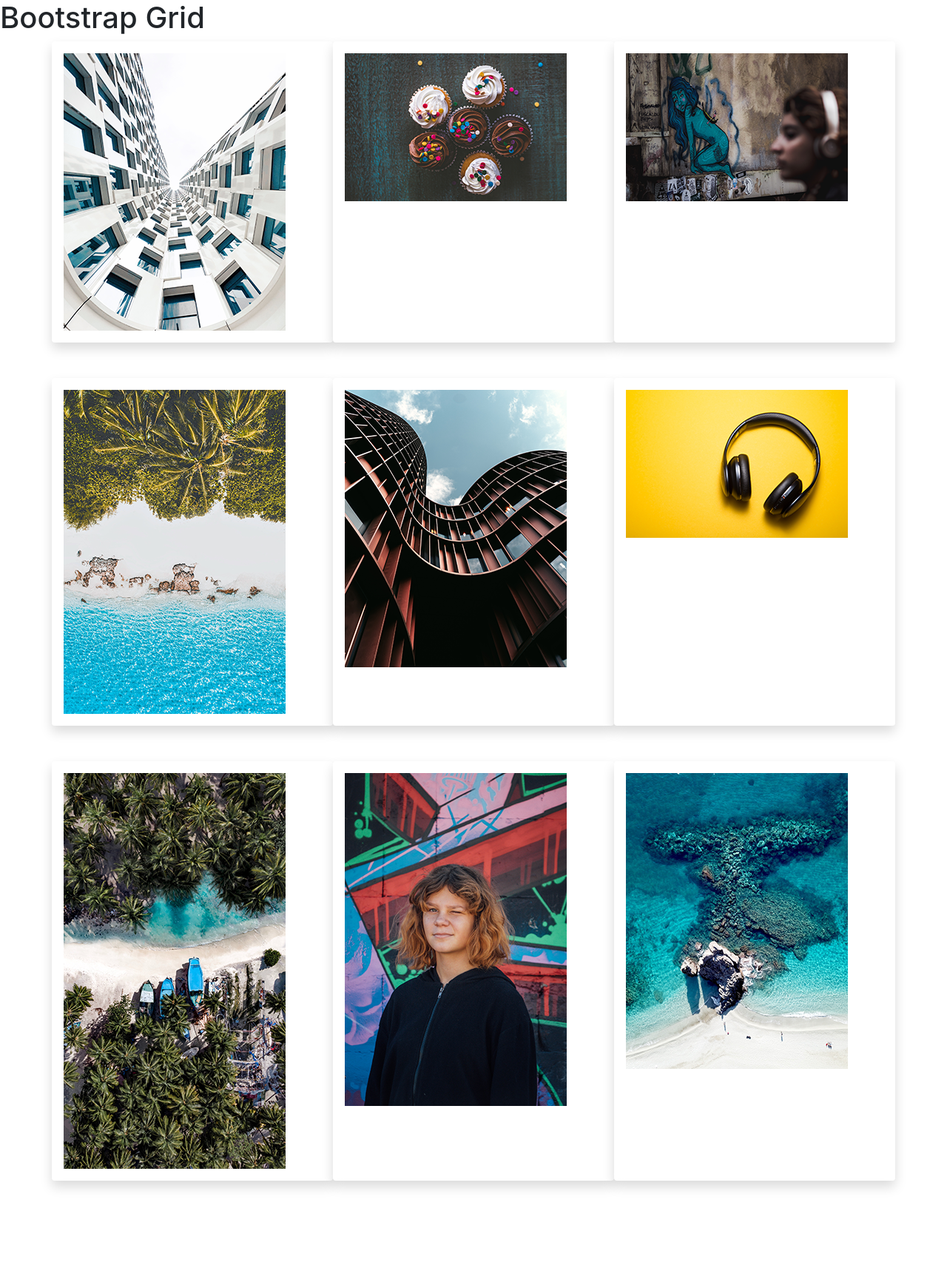
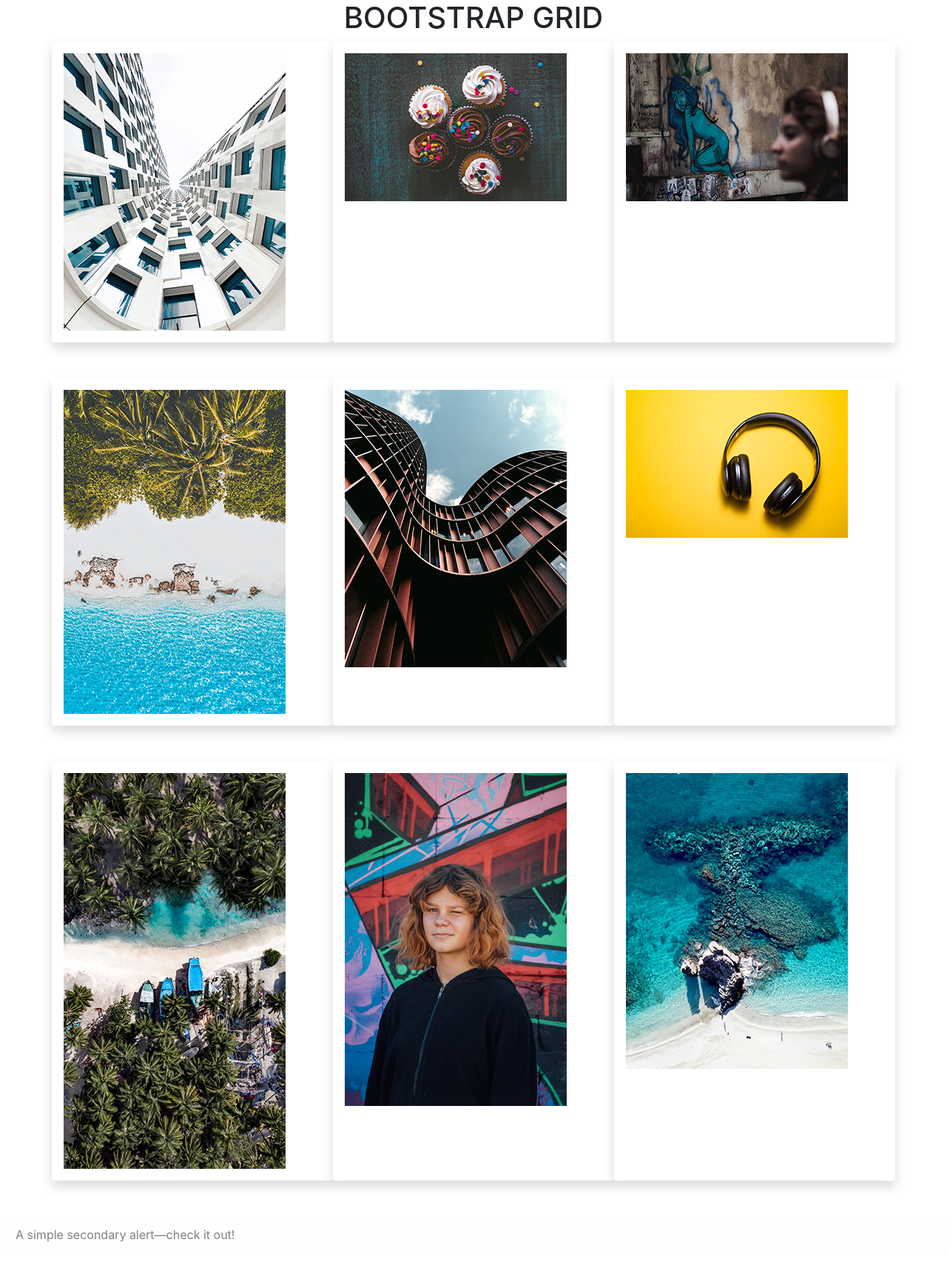
Before and after one commit to sashahayles/m2-hw2-hayles-sasha, a plain HTML site: page index.html in a window 1280 px wide. Shown: the whole page at 74% size. Before the commit the page ends 1644 px from the top, so only its background shows below. Drawn offline with nearby package versions, Linux system fonts and the light colour scheme.

Commit message:
Add text utilities and alert component

```diff
--- a/index.html
+++ b/index.html
@@ -7,11 +7,12 @@
 
     <!-- Bootstrap CSS -->
     <link rel="stylesheet" href="https://stackpath.bootstrapcdn.com/bootstrap/4.3.1/css/bootstrap.min.css" integrity="sha384-ggOyR0iXCbMQv3Xipma34MD+dH/1fQ784/j6cY/iJTQUOhcWr7x9JvoRxT2MZw1T" crossorigin="anonymous">
+    <link rel="stylesheet" src="main.css">
 
     <title>HW2-sasha-hayles</title>
   </head>
   <body>
-    <h1>Bootstrap Grid</h1>
+    <h1 class="text-center text-uppercase">Bootstrap Grid</h1>
     <div class="container">
       <div class="row">
         <div class="col shadow p-3 mb-5 bg-white rounded"> <img src="img/hw2-image1.png" alt=""/> </div>
@@ -28,6 +29,10 @@
 
     </div> <!-- container-->
 
+    <div class="alert alert-light" role="alert">
+      A simple secondary alert—check it out!
+    </div>
+
 
     <!-- Optional JavaScript -->
     <!-- jQuery first, then Popper.js, then Bootstrap JS -->
```
